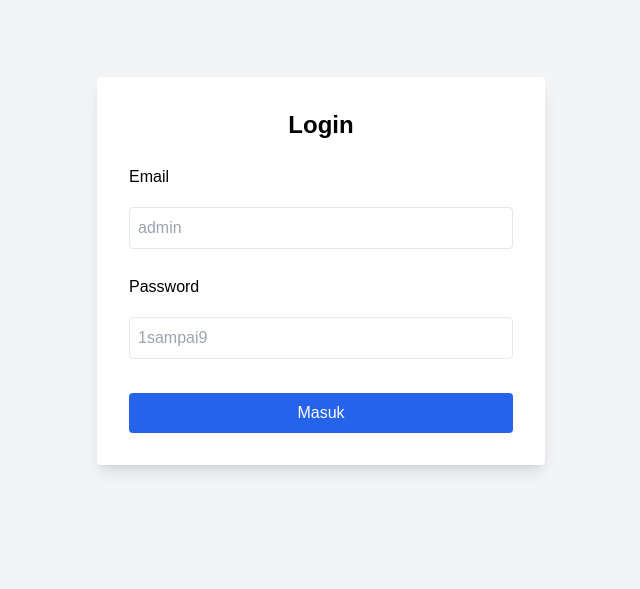
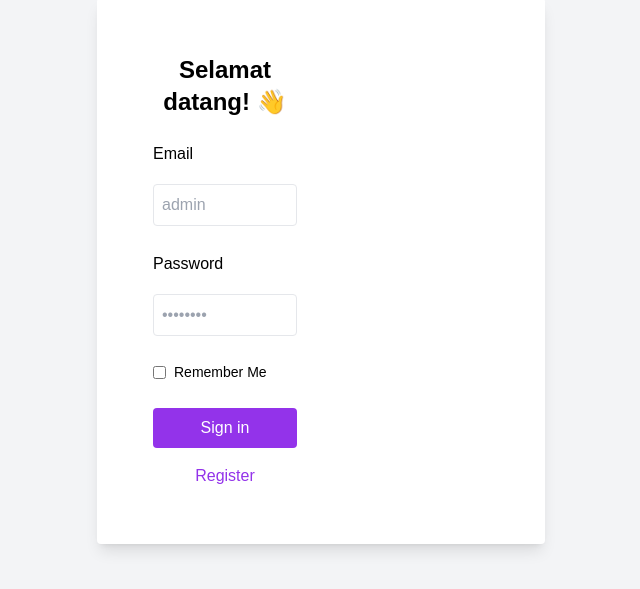
Before and after one commit to arifh19/blackboxai-1746412521634, a React (Create React App) app in the folder skk-react-app/: page /login in a window 1280 px wide. Shown: the part 129-718 px from the top of the page, without its empty margins (319-959 px from the left). Built offline with nearby package versions, Linux system fonts and the light colour scheme.

Commit message:
Add skk-react-app/src/auth/Login.jsx 1746494936345

```diff
--- a/skk-react-app/src/auth/Login.jsx
+++ b/skk-react-app/src/auth/Login.jsx
@@ -1,5 +1,5 @@
 import React, { useState, useContext } from 'react';
-import { useNavigate } from 'react-router-dom';
+import { useNavigate, Link } from 'react-router-dom';
 import { AuthContext } from './AuthContext';
 
 const Login = () => {
@@ -34,8 +34,17 @@ const Login = () => {
 
   return (
     <div className="min-h-screen flex items-center justify-center bg-gray-100">
-      <div className="max-w-md w-full bg-white p-8 rounded shadow-lg">
-        <h2 className="text-2xl font-bold mb-6 text-center">Login</h2>
+      <div className="max-w-md w-full bg-white p-8 rounded shadow-lg flex flex-col md:flex-row">
+        <div className="hidden md:block md:w-1/2 bg-gray-50 p-6 rounded-l">
+          <img
+            src="https://cdn-icons-png.flaticon.com/512/3135/3135715.png"
+            alt="E-Services Illustration"
+            className="w-full h-auto"
+          />
+          <h2 className="text-purple-600 text-xl font-bold mt-4">E-Services</h2>
+        </div>
+        <div className="md:w-1/2 p-6">
+          <h2 className="text-2xl font-bold mb-6 text-center">Selamat datang! 👋</h2>
           {error && (
             <div className="mb-4 text-red-600 text-center font-semibold">{error}</div>
           )}
@@ -49,7 +58,7 @@ const Login = () => {
               placeholder="admin"
               value={email}
               onChange={(e) => setEmail(e.target.value)}
-            className="w-full p-2 mb-4 border rounded focus:outline-none focus:ring-2 focus:ring-blue-500"
+              className="w-full p-2 mb-4 border rounded focus:outline-none focus:ring-2 focus:ring-purple-600"
               required
             />
             <label htmlFor="password" className="block mb-2 font-medium">
@@ -58,19 +67,38 @@ const Login = () => {
             <input
               type="password"
               id="password"
-            placeholder="1sampai9"
+              placeholder="••••••••"
               value={password}
               onChange={(e) => setPassword(e.target.value)}
-            className="w-full p-2 mb-6 border rounded focus:outline-none focus:ring-2 focus:ring-blue-500"
+              className="w-full p-2 mb-4 border rounded focus:outline-none focus:ring-2 focus:ring-purple-600"
               required
             />
+            <div className="flex items-center mb-4">
+              <input
+                type="checkbox"
+                id="remember"
+                className="mr-2"
+              />
+              <label htmlFor="remember" className="text-sm">
+                Remember Me
+              </label>
+            </div>
             <button
               type="submit"
-            className="w-full bg-blue-600 text-white py-2 rounded hover:bg-blue-700 transition duration-200"
+              className="w-full bg-purple-600 text-white py-2 rounded hover:bg-purple-700 transition duration-200"
             >
-            Masuk
+              Sign in
             </button>
           </form>
+          <div className="mt-4 text-center">
+            <Link
+              to="/register"
+              className="text-purple-600 hover:underline"
+            >
+              Register
+            </Link>
+          </div>
+        </div>
       </div>
     </div>
   );
```
Lines whose indentation alone changed are shown as unchanged.
